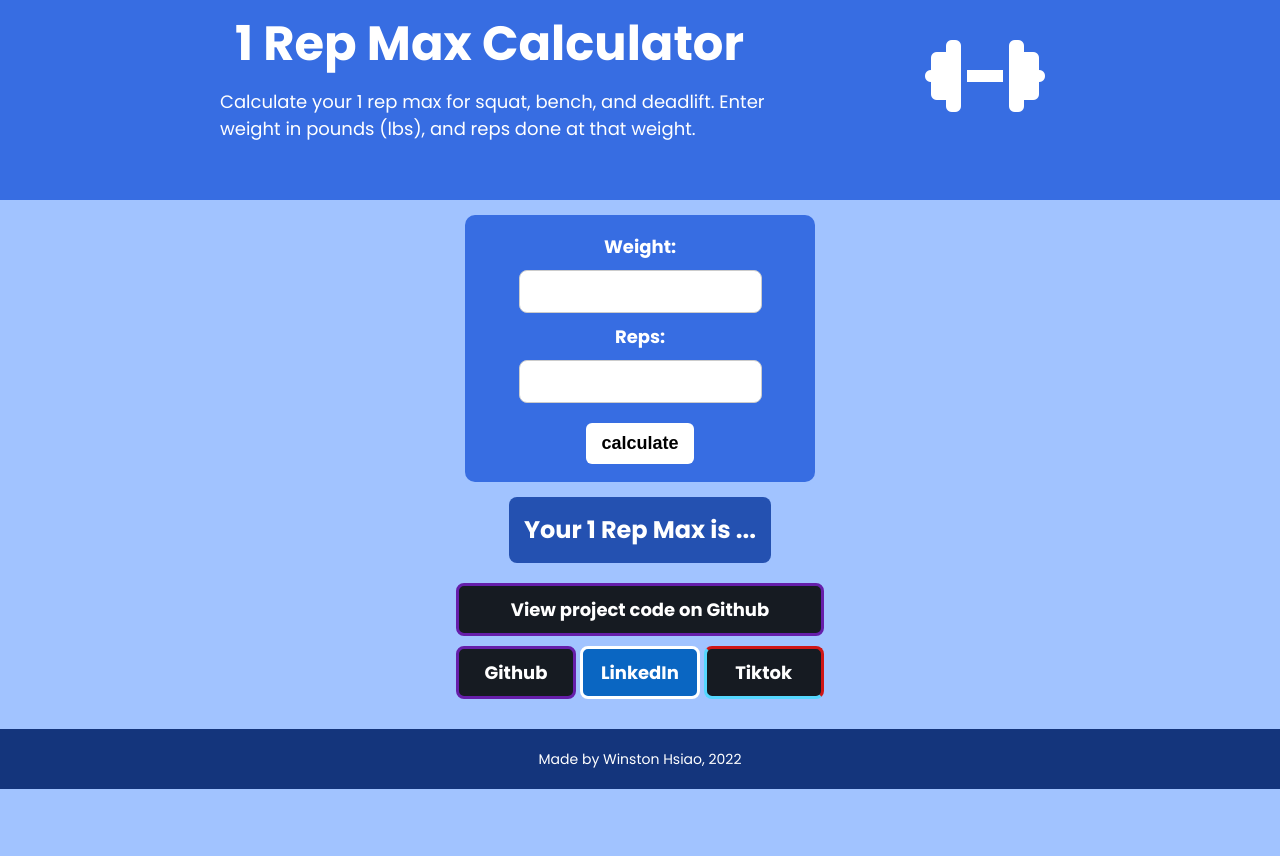
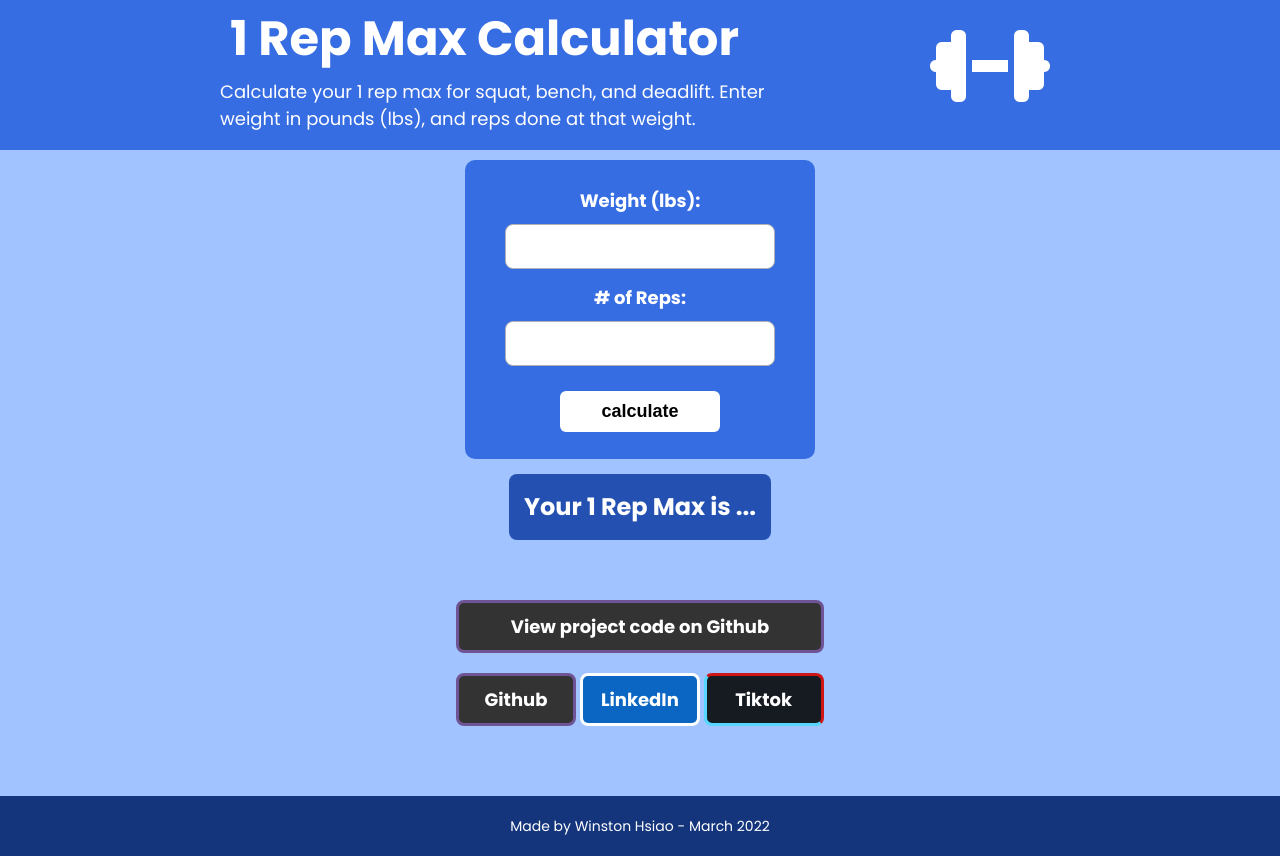
Before and after one commit to Winston-Hsiao/1-Rep-Max-Calculator, a plain HTML site: page index.html in a window 1280 px wide. Before the commit the page ends 800 px from the top, so only its background shows below. Drawn offline with Linux system fonts and the light colour scheme.

Commit message:
v1.2.1 update styling
style changes for better UX
testing implementation of Google AdSense

```diff
--- a/index.html
+++ b/index.html
@@ -1,3 +1,5 @@
+<!-- Made by Winston Hsiao - March, 2022 -->
+
 <!DOCTYPE html>
 <html lang="en">
 <head>
@@ -8,6 +10,7 @@
     <meta name="keywords" content="1 rep max calculator, 1 rep max, calculate bench max, calculate squat max, calculate deadlift max, calculate one rep max, one rep max calculator">
     <link rel="stylesheet" href="https://cdnjs.cloudflare.com/ajax/libs/font-awesome/6.1.1/css/all.min.css" integrity="sha512-KfkfwYDsLkIlwQp6LFnl8zNdLGxu9YAA1QvwINks4PhcElQSvqcyVLLD9aMhXd13uQjoXtEKNosOWaZqXgel0g==" crossorigin="anonymous" referrerpolicy="no-referrer" />
     <link rel="stylesheet" href="style.css">
+    <script async src="https://pagead2.googlesyndication.com/pagead/js/adsbygoogle.js?client=ca-pub-3209450174618672"      crossorigin="anonymous"></script>
 
     <!-- Global site tag (gtag.js) - Google Analytics -->
     <script async src="https://www.googletagmanager.com/gtag/js?id=G-E9Y5NQBFD5"></script>
@@ -51,12 +54,12 @@
                 </div> -->
 
                 <div>
-                    <label for="weight">Weight:</label>
+                    <label for="weight">Weight (lbs):</label>
                     <input type="text" id="weight">
                 </div>
 
                 <div>
-                    <label for="reps">Reps:</label>
+                    <label for="reps"># of Reps:</label>
                     <input type="text" id="reps">
                 </div>
 
@@ -88,7 +91,7 @@
     </div>
 
     <footer>
-        <p>Made by Winston Hsiao, 2022</p>
+        <p>Made by Winston Hsiao - March 2022</p>
     </footer>
 
     <script src="script.js"></script>
--- a/style.css
+++ b/style.css
@@ -16,7 +16,7 @@ body {
 
 h1,
 h2 {
-    padding: 15px;
+    padding: 10px;
 }
 
 .container {
@@ -28,7 +28,7 @@ h2 {
 header {
     background: #376de2;
     color: #fff;
-    min-height: 200px;
+    min-height: 150px;
 }
 
 .header h1 {
@@ -38,7 +38,6 @@ header {
 }
 
 .header p {
-    margin-bottom: 10px;
     max-width: 600px;
 }
 
@@ -63,8 +62,8 @@ header {
 .weightCalc {
     border-radius: 10px;
     background: #376de2;
-    margin-top: 15px;
-    padding: 1em;
+    margin: 10px 0px;
+    padding: 1.5em;
     min-width: 350px;
     text-align: center;
 }
@@ -77,10 +76,10 @@ header {
 .weightCalc input[type='text'] {
     padding: 10px 0px;
     text-align: center;
-    margin-bottom: 10px;
+    margin-bottom: 15px;
     border-radius: 8px;
-    border: 1px solid #ccc;
-    font-size: 18px;
+    border: 1px solid #b1b1b1;
+    font-size: 20px;
     font-weight: 600;
 }
 
@@ -99,8 +98,9 @@ header {
     background: #ffffff;
     color: #000000;
     font-size: 18px;
-    font-weight: bold;
+    font-weight: 600;
     margin-top: 10px;
+    width: 160px;
 }
 
 .btn:hover {
@@ -118,45 +118,45 @@ header {
 }
 
 .oneRepMax {
-    margin: 15px;
+    margin: 5px;
     padding: 15px;
     text-align: center;
     font-size: 24px;
     font-weight: 600;
     background: #2451b1;
     border-radius: 8px;
-    margin-bottom: 20px;
+    margin-bottom: 60px;
 }
 
 
 .links {
-    margin-bottom: 20px;
+    margin-bottom: 60px;
     font-weight: 600;
 }
 
 #repo:link, #repo:visited {
-    background-color: #161b22;
+    background-color: #333;
     color: white;
-    border: 3px solid #661eaa;
+    border: 3px solid #6e5494;
     padding: 10px;
     text-align: center;
     text-decoration: none;
     display: inline-block;
     width: 368px;
     border-radius: 8px;
-    margin-bottom: 10px;
+    margin-bottom: 20px;
 }
 
 #repo:hover, #repo:active {
     background-color: white;
-    color: #661eaa;
-    border: 3px solid #161b22;
+    color: #6e5494;
+    border: 3px solid #333;
 }
 
 #github:link, #github:visited {
-    background-color: #161b22;
+    background-color: #333;
     color: white;
-    border: 3px solid #661eaa;
+    border: 3px solid #6e5494;
     padding: 10px;
     text-align: center;
     text-decoration: none;
@@ -168,7 +168,7 @@ header {
 
 #github:hover, #github:active {
     background-color: white;
-    color: #661eaa;
+    color: #6e5494;
     border: 3px solid #161b22;
 }
 
```
Also changed, not shown: 1 other file.
